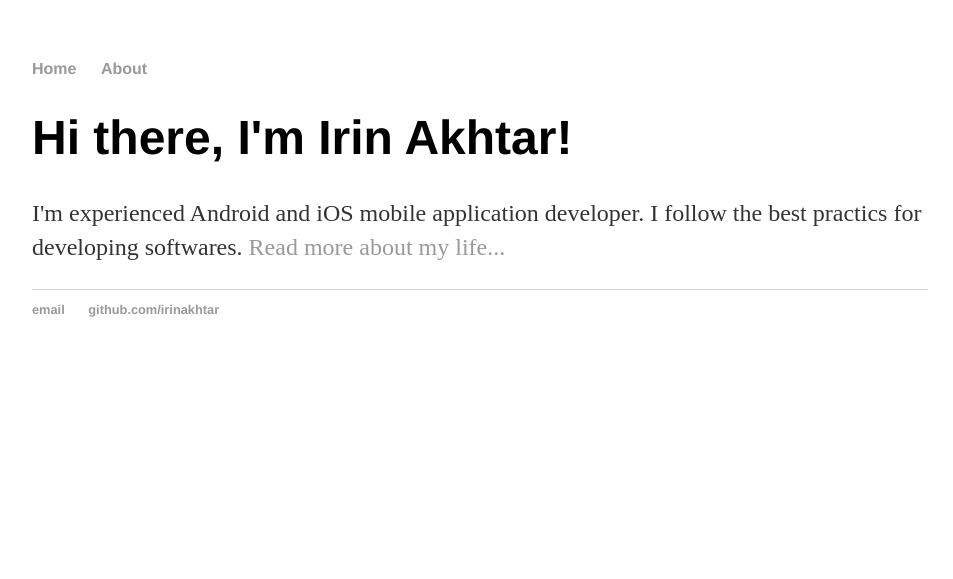
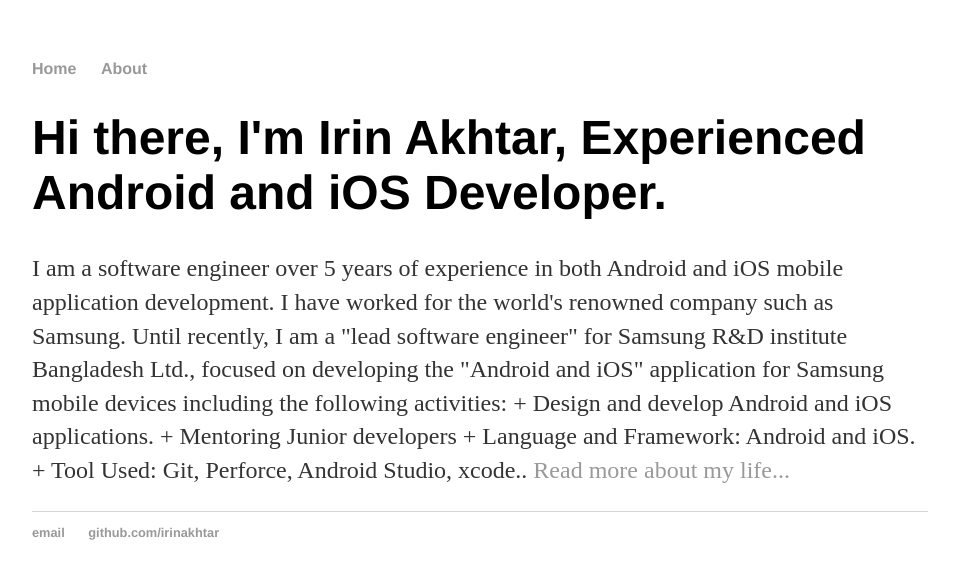
Before and after one commit to irinakhtar/irin-akhtar.github.io, a Jekyll site: the page built from index.html, in a window 1280 px wide. Shown: the top 579 px of the page, without its empty margins (160-1113 px from the left). Built offline with Jekyll 4.4.1, drawn with Linux system fonts in a browser that asks for light colours.

Commit message:
add more details about myself

```diff
--- a/index.html
+++ b/index.html
@@ -3,6 +3,20 @@ layout: default
 title: Irin Akhtar, Software Engineer
 ---
 <div class="blurb">
-	<h1>Hi there, I'm Irin Akhtar!</h1>
-	<p>I'm experienced Android and iOS mobile application developer. I follow the best practics for developing softwares. <a href="/about">Read more about my life...</a></p>
+<h1>Hi there, I'm Irin Akhtar, Experienced Android and iOS Developer.</h1>
+<p>
+
+I am a software engineer over 5 years of experience in both Android and iOS mobile application development.
+I have worked for the world's renowned company such as Samsung. Until recently, I am a "lead software engineer"
+for Samsung R&D institute Bangladesh Ltd., focused on developing the "Android and iOS" application for Samsung
+mobile devices including the following activities:
+
++ Design and develop Android and iOS applications.
++ Mentoring Junior developers
++ Language and Framework: Android and iOS.
++ Tool Used: Git, Perforce, Android Studio, xcode..
+
+<a href="/about">Read more about my life...</a>
+
+</p>
 </div><!-- /.blurb -->
```
